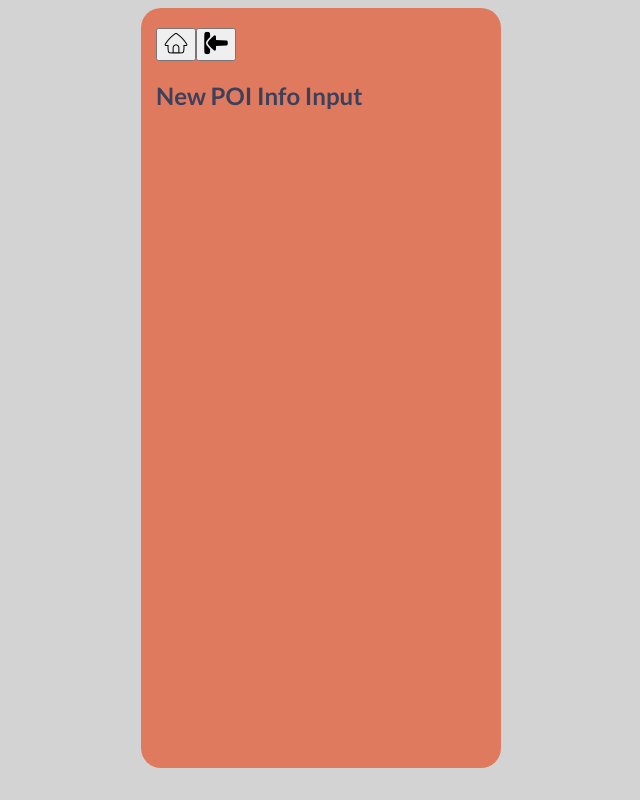
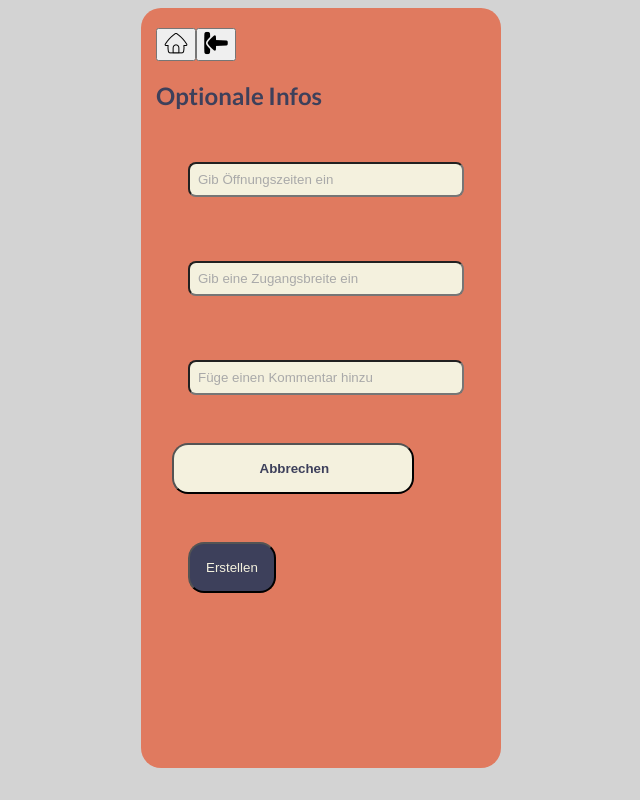
Before and after one commit to mullerow/Abled-App, a Vue app: page /newpoiinfoinput in a window 1280 px wide. Shown: the whole page, without its empty margins (319-959 px from the left). Built offline with nearby package versions, Linux system fonts and the light colour scheme.

Commit message:
feat: input field compenente angepasst und POI info input elemente eingefügt

```diff
--- a/src/components/InputField.vue
+++ b/src/components/InputField.vue
@@ -1,14 +1,22 @@
 <template>
-  <input type="text" id="input" value="" />
+  <input type="text" name="input" class="input" :value="value" />
 </template>
 
-<script></script>
+<script>
+export default {
+  props: {
+    value: String
+  }
+}
+</script>
 
 <style>
-#input {
+.input {
   padding: 0.5rem;
+  width: 80%;
   background-color: var(--white);
   border-radius: 0.5rem;
   margin: 2rem;
+  color: darkgray;
 }
 </style>
--- a/src/views/NewPoiViews/newPOIInfoInputView.vue
+++ b/src/views/NewPoiViews/newPOIInfoInputView.vue
@@ -4,16 +4,27 @@
     <RouterLink :to="{ name: 'newpoiaddressinput' }"> <BackArrow /></RouterLink>
   </div>
 
-  <h2>New POI Info Input</h2>
+  <h2>Optionale Infos</h2>
+  <InputField value="Gib Öffnungszeiten ein" />
+  <InputField value="Gib eine Zugangsbreite ein" />
+  <InputField value="Füge einen Kommentar hinzu" />
+  <categorie-button Kategorie="Abbrechen" />
+  <NavButton Navigation="Erstellen" />
 </template>
 
 <script>
 import HomeButton from '@/components/HomeButton.vue'
 import BackArrow from '@/components/BackArrow.vue'
+import NavButton from '@/components/NavButton.vue'
+import CategorieButton from '@/components/CategorieButton.vue'
+import InputField from '@/components/InputField.vue'
 export default {
   components: {
     HomeButton,
-    BackArrow
+    BackArrow,
+    NavButton,
+    CategorieButton,
+    InputField
   }
 }
 </script>
```
